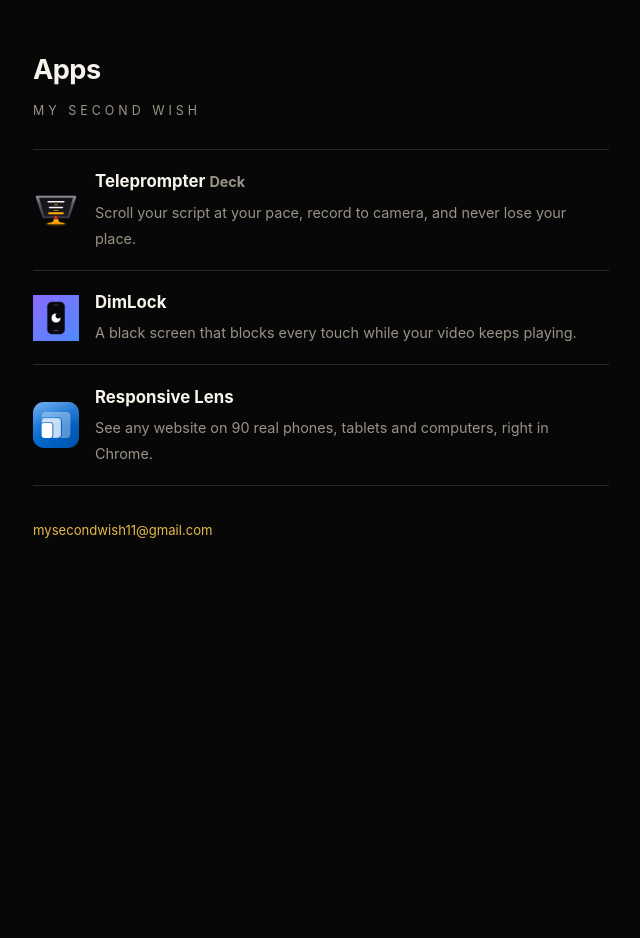
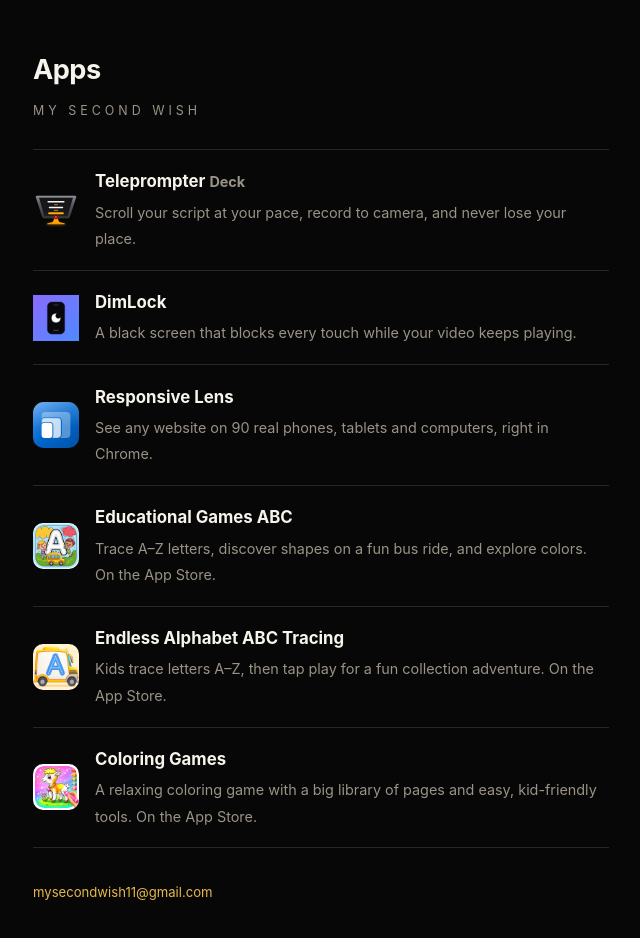
Before and after one commit to threebows1/teleprompter-deck-site, a plain HTML site: page index.html in a window 1280 px wide. Shown: the whole page, without its empty margins (319-959 px from the left). Before the commit the page ends 800 px from the top, so only its background shows below. Drawn offline with Linux system fonts and the light colour scheme.

Commit message:
Apps: add three iOS games (App Store) to the listing
Educational Games ABC, Endless Alphabet ABC Tracing and Coloring Games,
each linking to its App Store page with its icon in /app-icons.

Co-Authored-By: Claude Opus 4.8 <noreply@anthropic.com>

```diff
--- a/index.html
+++ b/index.html
@@ -39,6 +39,30 @@
     </div>
   </a>
 
+  <a class="row" href="https://apps.apple.com/jo/app/educational-games-abc/id6743850588" target="_blank" rel="noopener">
+    <img src="/app-icons/educational-games-abc.jpg" alt="" width="512" height="512" style="border-radius:10px">
+    <div>
+      <strong>Educational Games ABC</strong>
+      <span>Trace A–Z letters, discover shapes on a fun bus ride, and explore colors. On the App Store.</span>
+    </div>
+  </a>
+
+  <a class="row" href="https://apps.apple.com/ae/app/endless-alphabet-abc-tracing/id6754689991" target="_blank" rel="noopener">
+    <img src="/app-icons/endless-alphabet-abc.jpg" alt="" width="512" height="512" style="border-radius:10px">
+    <div>
+      <strong>Endless Alphabet ABC Tracing</strong>
+      <span>Kids trace letters A–Z, then tap play for a fun collection adventure. On the App Store.</span>
+    </div>
+  </a>
+
+  <a class="row" href="https://apps.apple.com/ae/app/%D8%A7%D9%84%D8%B9%D8%A7%D8%A8-%D8%AA%D9%84%D9%88%D9%8A%D9%86/id6758436799" target="_blank" rel="noopener">
+    <img src="/app-icons/coloring-games.jpg" alt="" width="512" height="512" style="border-radius:10px">
+    <div>
+      <strong>Coloring Games</strong>
+      <span>A relaxing coloring game with a big library of pages and easy, kid-friendly tools. On the App Store.</span>
+    </div>
+  </a>
+
   <footer>
     <a href="mailto:mysecondwish11@gmail.com">mysecondwish11@gmail.com</a>
   </footer>
```
Also changed, not shown: app-icons/coloring-games.jpg (added), app-icons/educational-games-abc.jpg (added), app-icons/endless-alphabet-abc.jpg (added).
